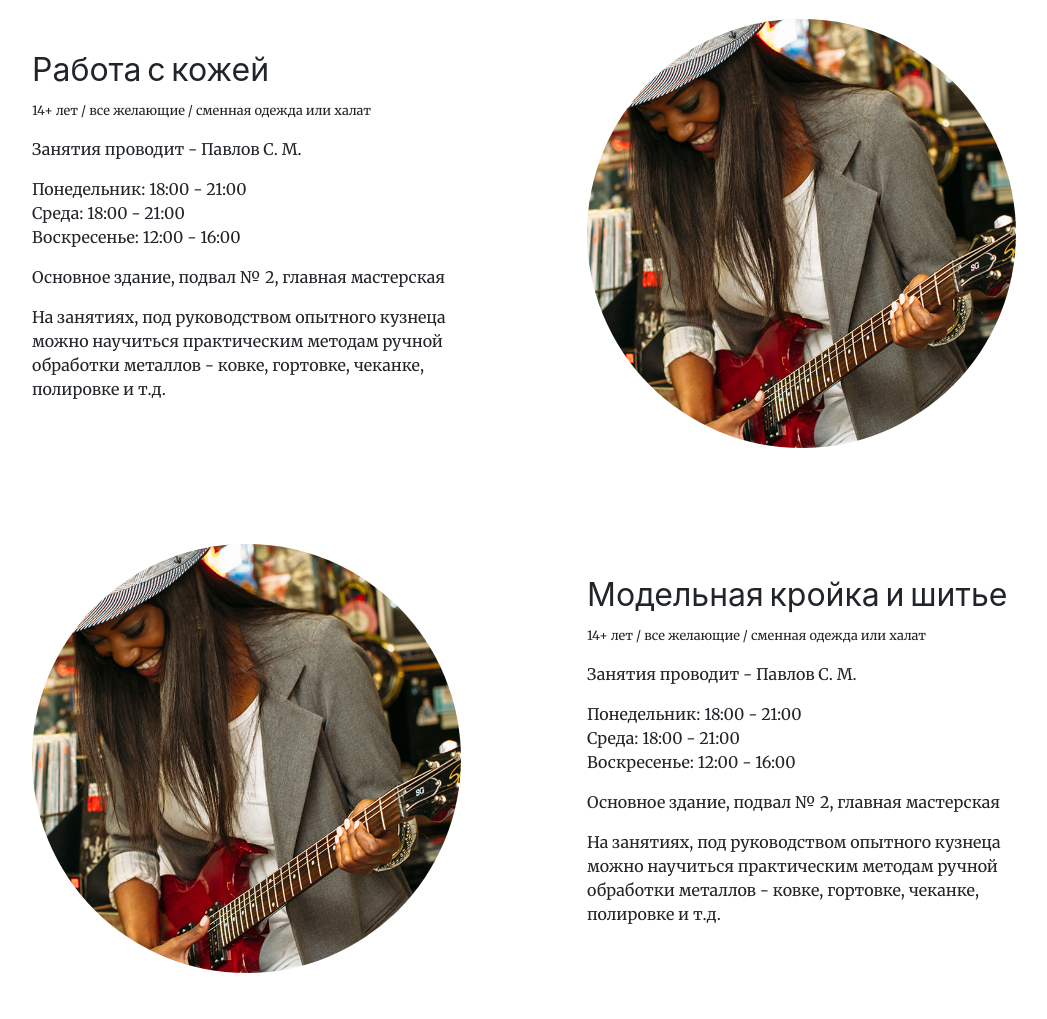
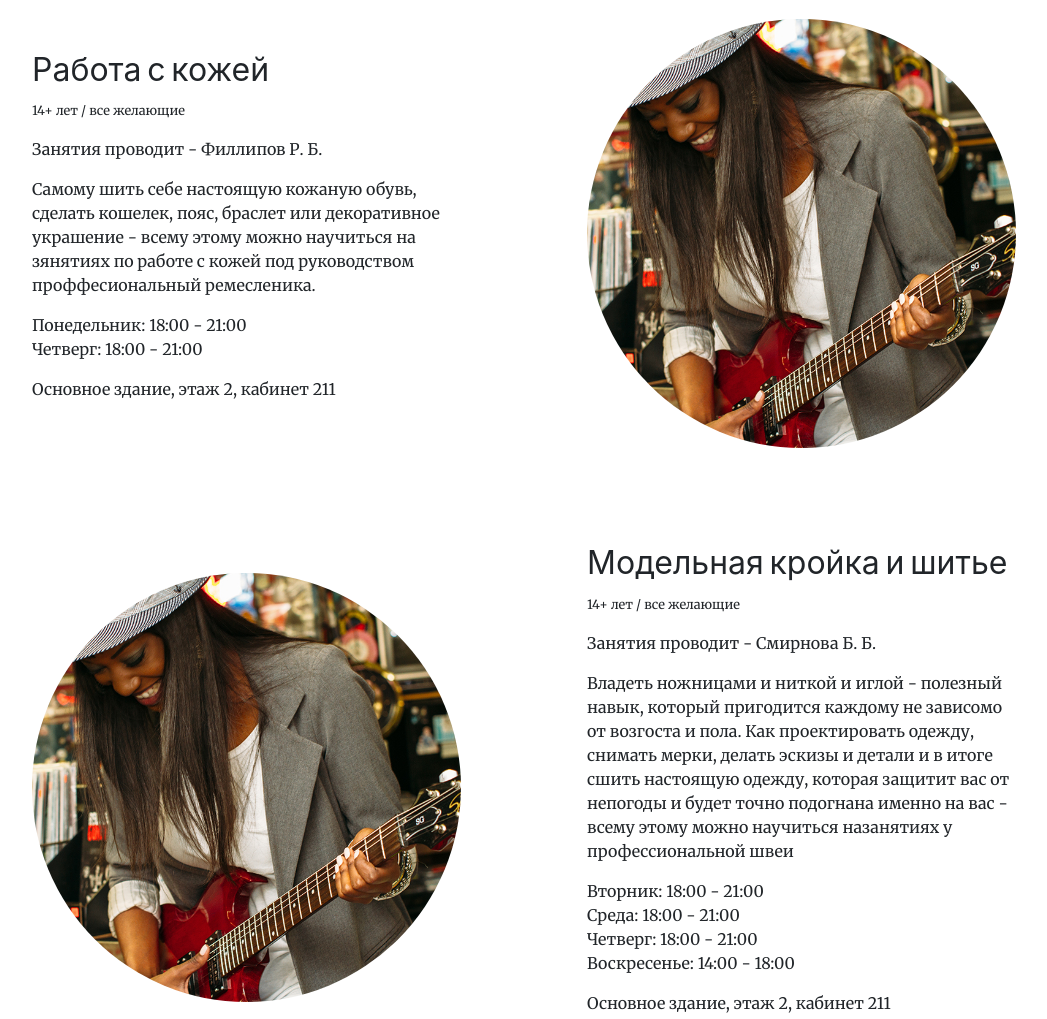
Before and after one commit to razer4man/razer4man.github.io, a plain HTML site: page index.html in a window 1280 px wide. Shown: the part 5022-6041 px from the top of the page, without its empty margins (116-1163 px from the left). Drawn offline with nearby package versions, Linux system fonts and the light colour scheme.

Commit message:
Schedular text added

```diff
--- a/index.html
+++ b/index.html
@@ -259,12 +259,12 @@
                         <h5 class="display-5">Художественная ковка</h5>
                         <p><small>14+ лет / все желающие / сменная одежда или халат</small></p>
                         <p>Занятия проводит - Павлов С. М.</p>
+                        <p>На занятиях, под руководством опытного кузнеца можно научиться практическим методам ручной обработки металлов - ковке, нагартовке, чеканке, полировке и т.д.</p>
                         <p>Понедельник: 18:00 - 21:00</br>
                             Среда: 18:00 - 21:00</br>
                             Воскресенье:  12:00 - 16:00
                         </p>
                         <p>Основное здание, подвал № 2, главная мастерская</p>
-                        <p>На занятиях, под руководством опытного кузнеца можно научиться практическим методам ручной обработки металлов - ковке, гортовке, чеканке, полировке и т.д.</p>
                     </div>
                     </div>
                     </div>
@@ -281,13 +281,13 @@
                         <div class="p-5">
                         <h2 class="display-5">Работа по дереву</h2>
                         <p><small>14+ лет / все желающие / сменная одежда или халат</small></p>
-                        <p>Занятия проводит - Павлов С. М.</p>
+                        <p>Занятия проводит - Левчик К. Б.</p>
+                        <p>Получить поезный столярынй опыт и знания можно на занятиях с проффесиональным плотником, которй передаст вам все секреты своего масерства.</p>
                         <p>Понедельник: 18:00 - 21:00</br>
                             Среда: 18:00 - 21:00</br>
                             Воскресенье:  12:00 - 16:00
                         </p>
                         <p>Основное здание, подвал № 2, главная мастерская</p>
-                        <p>На занятиях, под руководством опытного кузнеца можно научиться практическим методам ручной обработки металлов - ковке, гортовке, чеканке, полировке и т.д.</p>
                     </div>
                     </div>
                     </div>
@@ -303,14 +303,13 @@
                     <div class="col-lg-6 order-lg-1">
                         <div class="p-5">
                         <h2 class="display-5">Работа с кожей</h2>
-                        <p><small>14+ лет / все желающие / сменная одежда или халат</small></p>
-                        <p>Занятия проводит - Павлов С. М.</p>
+                        <p><small>14+ лет / все желающие</small></p>
+                        <p>Занятия проводит - Филлипов Р. Б.</p>
+                        <p>Самому шить себе настоящую кожаную обувь, сделать кошелек, пояс, браслет или декоративное украшение - всему этому можно научиться на зянятиях по работе с кожей под руководством проффесиональный ремесленика.</p>
                         <p>Понедельник: 18:00 - 21:00</br>
-                            Среда: 18:00 - 21:00</br>
-                            Воскресенье:  12:00 - 16:00
+                            Четверг: 18:00 - 21:00</br>
                         </p>
-                        <p>Основное здание, подвал № 2, главная мастерская</p>
-                        <p>На занятиях, под руководством опытного кузнеца можно научиться практическим методам ручной обработки металлов - ковке, гортовке, чеканке, полировке и т.д.</p>
+                        <p>Основное здание, этаж 2, кабинет 211</p>
                         </div>
                     </div>
                     </div>
@@ -326,14 +325,15 @@
                     <div class="col-lg-6">
                         <div class="p-5">
                         <h2 class="display-5">Модельная кройка и шитье</h2>
-                        <p><small>14+ лет / все желающие / сменная одежда или халат</small></p>
-                        <p>Занятия проводит - Павлов С. М.</p>
-                        <p>Понедельник: 18:00 - 21:00</br>
+                        <p><small>14+ лет / все желающие</small></p>
+                        <p>Занятия проводит - Смирнова Б. Б.</p>
+                        <p>Владеть ножницами и ниткой и иглой - полезный навык,  который пригодится каждому не зависомо от возгоста и пола. Как проектировать одежду, снимать мерки, делать эскизы и детали и в итоге сшить настоящую одежду, которая защитит вас от непогоды и будет точно подогнана именно на вас - всему этому можно научиться назанятиях у профессиональной швеи</p>
+                        <p>Вторник: 18:00 - 21:00</br>
                             Среда: 18:00 - 21:00</br>
-                            Воскресенье:  12:00 - 16:00
+                            Четверг: 18:00 - 21:00</br>
+                            Воскресенье:  14:00 - 18:00
                         </p>
-                        <p>Основное здание, подвал № 2, главная мастерская</p>
-                        <p>На занятиях, под руководством опытного кузнеца можно научиться практическим методам ручной обработки металлов - ковке, гортовке, чеканке, полировке и т.д.</p>
+                        <p>Основное здание, этаж 2, кабинет 211</p>
                         </div>
                     </div>
                     </div>
@@ -350,13 +350,12 @@
                         <div class="p-5">
                         <h2 class="display-5">Гончарное ремесло</h2>
                         <p><small>14+ лет / все желающие / сменная одежда или халат</small></p>
-                        <p>Занятия проводит - Павлов С. М.</p>
-                        <p>Понедельник: 18:00 - 21:00</br>
-                            Среда: 18:00 - 21:00</br>
-                            Воскресенье:  12:00 - 16:00
+                        <p>Занятия проводит - Светитский Д. Б.</p>
+                        <p>Самому себе сделать посуду, украшения и преметы интерьера вам поможет гончар, получивший свои знания и опыт традиционной обработки глины в этнографических экспедициях по всей Беларуси.</p>
+                        <p>Вторник: 18:00 - 21:00</br>
+                            Четверг: 18:00 - 21:00</br>
                         </p>
                         <p>Основное здание, подвал № 2, главная мастерская</p>
-                        <p>На занятиях, под руководством опытного кузнеца можно научиться практическим методам ручной обработки металлов - ковке, гортовке, чеканке, полировке и т.д.</p>
                         </div>
                     </div>
                     </div>
@@ -373,13 +372,12 @@
                         <div class="p-5">
                         <h2 class="display-5">Художественная роспись</h2>
                         <p><small>14+ лет / все желающие / сменная одежда или халат</small></p>
-                        <p>Занятия проводит - Павлов С. М.</p>
-                        <p>Понедельник: 18:00 - 21:00</br>
-                            Среда: 18:00 - 21:00</br>
-                            Воскресенье:  12:00 - 16:00
+                        <p>Занятия проводит - Валенто Е. Б.</p>
+                        <p>Вторник: 18:00 - 20:00</br>
+                            Четверг: 18:00 - 20:00</br>
                         </p>
-                        <p>Основное здание, подвал № 2, главная мастерская</p>
-                        <p>На занятиях, под руководством опытного кузнеца можно научиться практическим методам ручной обработки металлов - ковке, гортовке, чеканке, полировке и т.д.</p>
+                        <p>Основное здание, этаж 2, кабинет 211</p>
+                        <p>Украшать любые ткани, сделать уникальными любые гончарные изделия и предметы интерьера, оживить оштукатуренную стену - всему этому вы можете научиться у настоящего опытнейшего художника-декоратора</p>
                         </div>
                     </div>
                     </div>
```
